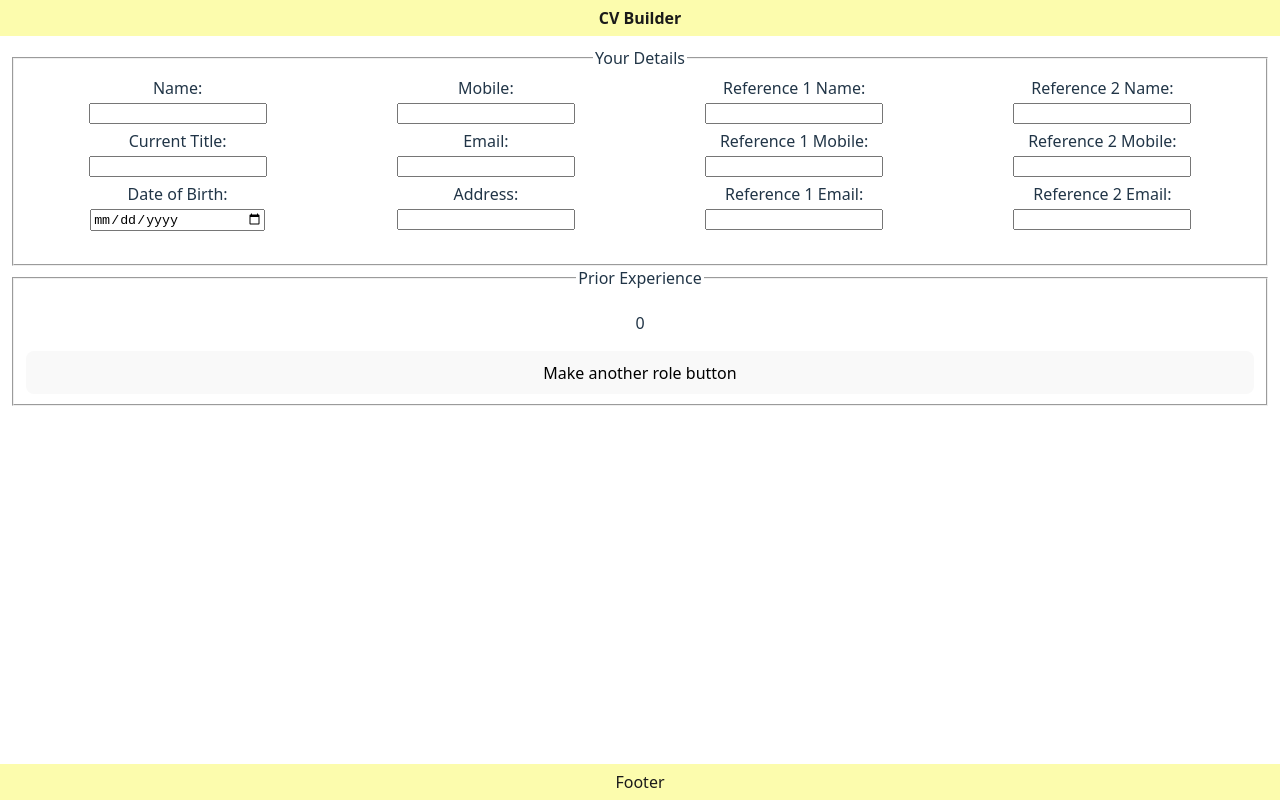
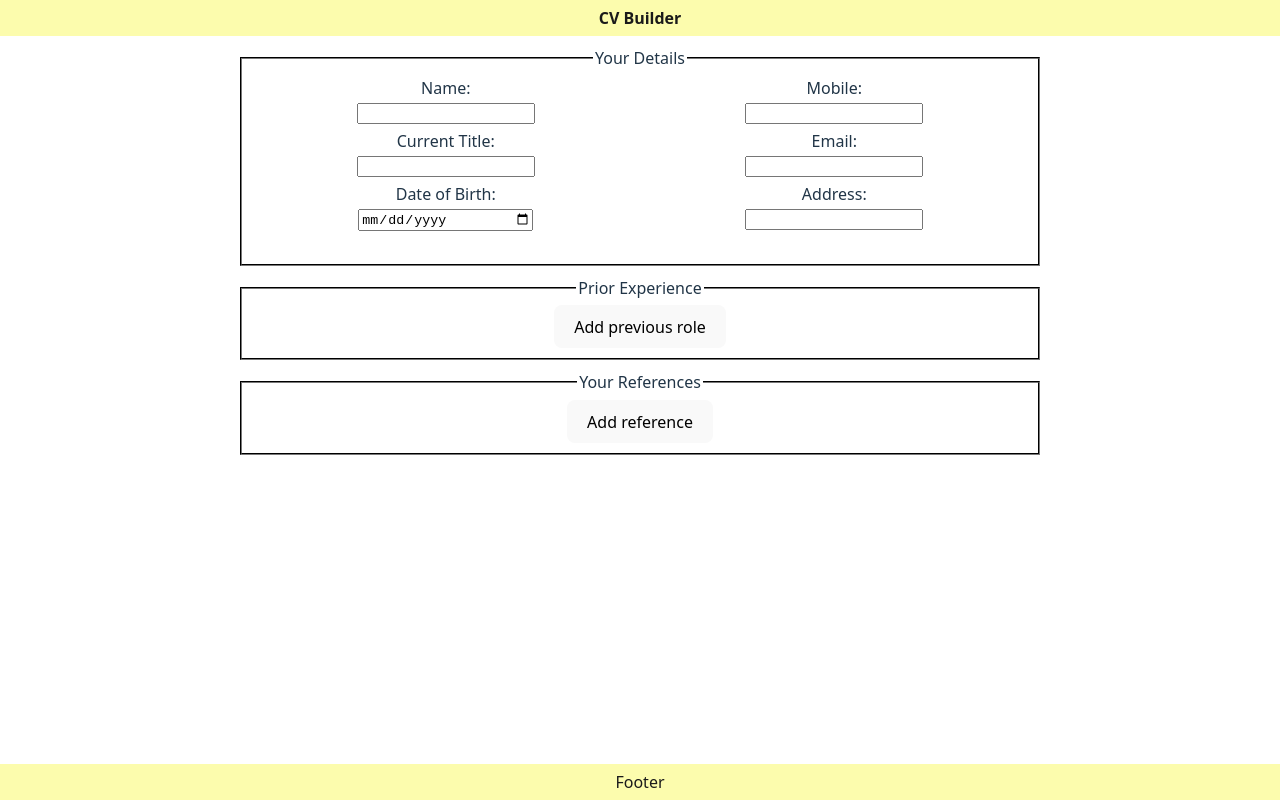
Before and after one commit to samuelpeoples/cv_builder, a React app: page / in a window 1280 px wide. Built offline with nearby package versions, Linux system fonts and the light colour scheme; the HTML template or start-up script is replaced by a standard one.

Commit message:
Improved Experieince section CSS, moved references to seperate fieldset with button to add as mnay as needed

```diff
--- a/src/App.jsx
+++ b/src/App.jsx
@@ -7,6 +7,11 @@ function App() {
 	const Roles = () =>
 		Array.from({ length: numOfRoles }).map((_item, index) => (
 			<RoleDetails count={numOfRoles} index={index} key={crypto.randomUUID()} />
+		));
+	const [numOfRefs, setNumOfRefs] = useState(0);
+	const Refs = () =>
+		Array.from({ length: numOfRefs }).map((_item, index) => (
+			<RefDetails count={numOfRefs} index={index} key={crypto.randomUUID()} />
 		));
 
 	return (
@@ -20,56 +25,25 @@ function App() {
 					<InputField name='mobile' className='personalInput' type='tel' labelText='Mobile' required />
 					<InputField name='email' className='personalInput' type='email' labelText='Email' required />
 					<InputField name='address' className='personalInput' type='text' labelText='Address' />
-					<InputField
-						name='refName1'
-						className='personalInput'
-						type='text'
-						labelText='Reference 1 Name'
-						required
-					/>
-					<InputField
-						name='refMob1'
-						className='personalInput'
-						type='tel'
-						labelText='Reference 1 Mobile'
-						required
-					/>
-					<InputField
-						name='refEmail1'
-						className='personalInput'
-						type='email'
-						labelText='Reference 1 Email'
-						required
-					/>
-					<InputField
-						name='refName2'
-						className='personalInput'
-						type='text'
-						labelText='Reference 2 Name'
-						required
-					/>
-					<InputField
-						name='refMob2'
-						className='personalInput'
-						type='tel'
-						labelText='Reference 2 Mobile'
-						required
-					/>
-					<InputField
-						name='refEmail2'
-						className='personalInput'
-						type='email'
-						labelText='Reference 2 Email'
-						required
-					/>
 				</fieldset>
 
 				<fieldset id='roles'>
 					<legend>Prior Experience</legend>
-					<p>{numOfRoles}</p>
 					<Roles />
-					<button type='button' name='addRoleBtn' onClick={() => setNumOfRoles(numOfRoles + 1)}>
-						Make another role button
+					<button
+						type='button'
+						id='addRoleBtn'
+						name='addRoleBtn'
+						onClick={() => setNumOfRoles(numOfRoles + 1)}>
+						Add previous role
+					</button>
+				</fieldset>
+
+				<fieldset id='roles'>
+					<legend>Your References</legend>
+					<Refs />
+					<button type='button' id='addRoleBtn' name='addRoleBtn' onClick={() => setNumOfRefs(numOfRefs + 1)}>
+						Add reference
 					</button>
 				</fieldset>
 			</form>
@@ -89,17 +63,37 @@ function InputField({ name = "name", className = "", id = name, type = "text", l
 function RoleDetails({ index }) {
 	const roleTitle = `roleTitle${index}`;
 	const rolePeriod = `rolePeriod${index}`;
+	const roleCurrent = `roleCurrent${index}`;
 	const roleCompany = `roleCompany${index}`;
 	const roleDescription = `roleDesc${index}`;
 	return (
 		<div className='roleDetails'>
-			<h3>Role {index + 1}</h3>
+			<hr style={{ width: "600px" }} />
+			{/* <h3 style={{ margin: 0 }}>Role {index + 1}</h3> */}
 			<InputField name={roleTitle} type='text' labelText='Role Title' required />
 			<InputField name={rolePeriod} type='date' labelText='Role Period' required />
+			<InputField name={roleCurrent} type='checkbox' labelText='Is Role Current' required />
 			<InputField name={roleCompany} type='text' labelText='Role Company' required />
 			<InputField name={roleDescription} type='text' labelText='Role Description' required />
 		</div>
 	);
 }
 
+function RefDetails({ index }) {
+	const refName = `refName${index}`;
+	const refTitle = `refTitle${index}`;
+	const refMobile = `refMobile${index}`;
+	const refEmail = `refEmail${index}`;
+	return (
+		<div className='roleDetails'>
+			<hr style={{ width: "600px" }} />
+			{/* <h3 style={{ margin: 0 }}>Role {index + 1}</h3> */}
+			<InputField name={refName} type='text' labelText='Reference Name' required />
+			<InputField name={refTitle} type='text' labelText='Reference Title' required />
+			<InputField name={refMobile} type='tel' labelText='Reference Mobile' required />
+			<InputField name={refEmail} type='email' labelText='Reference Email' required />
+		</div>
+	);
+}
+
 export default App;
--- a/src/index.css
+++ b/src/index.css
@@ -22,10 +22,10 @@ body {
 }
 
 #root {
-	/* max-width: 1280px; */
 	display: flex;
 	flex-direction: column;
 	text-align: center;
+	place-items: center;
 	min-height: 100dvh;
 }
 
@@ -34,6 +34,15 @@ body {
 	padding-bottom: 100px;
 	flex-grow: 1;
 	overflow: scroll;
+	min-width: 400px;
+	width: 100%;
+	max-width: 800px;
+}
+
+fieldset {
+	margin: 0px;
+	margin-bottom: 10px;
+	border-color: #242424;
 }
 
 #personalDetails {
@@ -42,6 +51,7 @@ body {
 	flex-direction: column;
 	align-items: center;
 	flex-wrap: wrap;
+	flex-grow: 0;
 	gap: 5px;
 }
 
@@ -55,8 +65,10 @@ body {
 #roles {
 	display: flex;
 	flex-direction: column;
-	justify-content: center;
+	justify-items: center;
+	align-items: center;
 	flex-wrap: wrap;
+	gap: 20px;
 }
 
 .roleDetails {
@@ -65,15 +77,19 @@ body {
 	place-items: center;
 	gap: 12px;
 }
+.roleDetails:first-of-type > hr {
+	visibility: collapse;
+}
 .roleDetails > div {
-	width: 100%;
+	width: max-content;
 }
 .roleDetails > div > label {
-  display: inline-block;
-	width: 150px;
+	display: inline-block;
+	text-align: left;
+	min-width: 150px;
 }
 .roleDetails > div > input {
-	width: 75vw;
+	width: 400px;
 }
 
 a {
@@ -109,6 +125,7 @@ h1 {
 }
 
 button {
+	width: fit-content;
 	border-radius: 8px;
 	border: 1px solid transparent;
 	padding: 0.6em 1.2em;
--- a/src/main.jsx
+++ b/src/main.jsx
@@ -10,5 +10,5 @@ createRoot(document.getElementById('root')).render(
     <Header />
     <App />
     <Footer />
-  </StrictMode>,
+  </StrictMode>
 )
```
